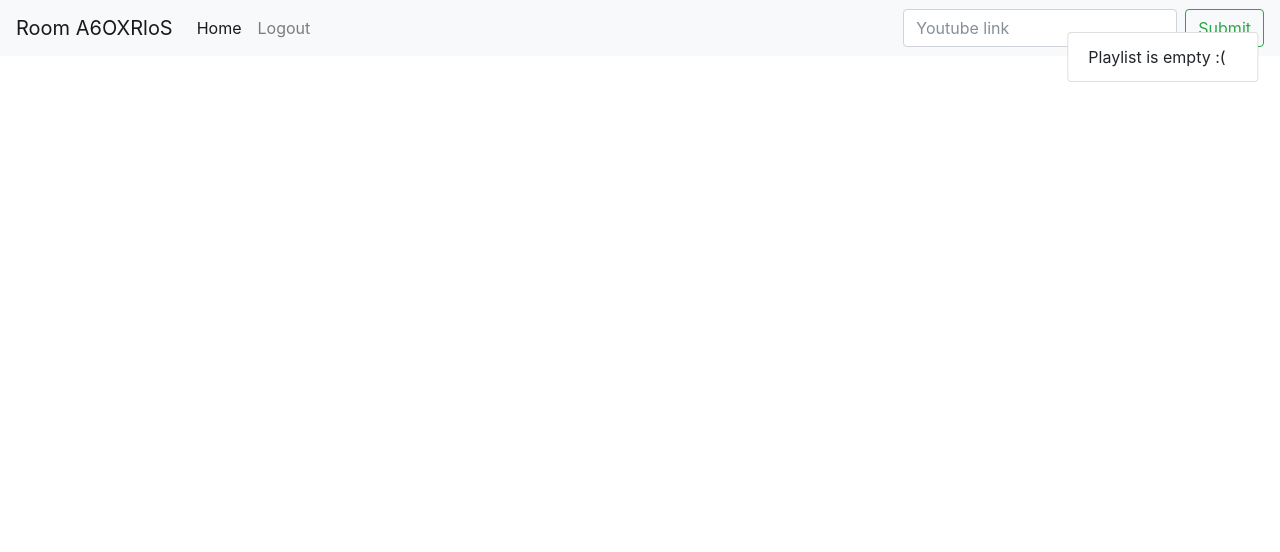
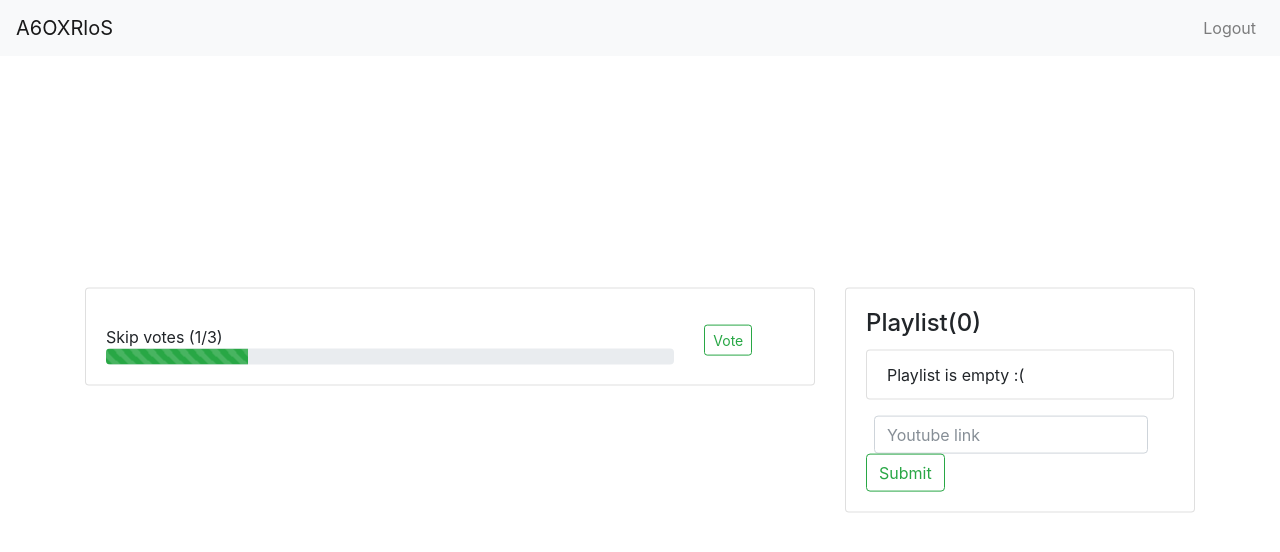
Before and after one commit to ndrebing/djangomusic, a Django app: a page that uses music/templates/music/room.html in a window 1280 px wide. Shown: the top 552 px of the page. Run offline with Django 3.2, Linux system fonts and the light colour scheme; a user stored in the database is signed in; data comes from the database, SQL or seed files in the repository; both versions use the stored data as it was after the commit; some libraries are stand-ins or nearby versions.

Commit message:
room.html progress

```diff
--- a/music/templates/music/log_in.html
+++ b/music/templates/music/log_in.html
@@ -11,7 +11,7 @@
     {%csrf_token%}
     {% bootstrap_form form %}
     {% buttons %}
-    <button type = "submit" class="btn btn-info" style="width:100%">Login</button>
+    <button type = "submit" class="btn btn-primary" style="width:100%">Login</button>
     {% endbuttons %}
   </form>
   <p>Don't have an account? <a href="{% url 'sign_up' %}">Sign up! </a></p>
--- a/music/templates/music/room.html
+++ b/music/templates/music/room.html
@@ -4,48 +4,65 @@
 
 {% block content %}
 <nav class="navbar navbar-expand-lg navbar-light bg-light">
-  <a class="navbar-brand" href="{{url}}">Room {{url}}</a>
+  <a class="navbar-brand" href="{{url}}">{{url}}</a>
   <button class="navbar-toggler" type="button" data-toggle="collapse" data-target="#navbarNavDropdown" aria-controls="navbarNavDropdown" aria-expanded="false" aria-label="Toggle navigation">
     <span class="navbar-toggler-icon"></span>
   </button>
   <div class="collapse navbar-collapse" id="navbarNavDropdown">
-    <ul class="navbar-nav">
-      <li class="nav-item active">
-        <a class="nav-link">Home <span class="sr-only">(current)</span></a>
-      </li>
-      <li class="nav-item">
+    <ul class="navbar-nav ml-auto">
+      <li class="nav-item ">
         <a class="nav-link" href="{% url 'log_out' %}">Logout</a>
       </li>
-
     </ul>
   </div>
-  <form class="form-inline">
-    <input class="form-control mr-sm-2" type="search" placeholder="Youtube link" aria-label="Search">
-    <button class="btn btn-outline-success my-2 my-sm-0" type="submit">Submit</button>
-  </form>
+
 </nav>
+<div class="container center">
+  <div class="row">
+  <div class="col-sm-8">
+    <div class="card">
+      <div class="card-body">
 
-<div class="container">
-  <div class="row justify-content-md-center">
-    <div class="col">
-      <div id=player></div>
+        <div id=player></div>
+        <p></p>
+
+        <div class="row">
+          <div class="col col-sm-10">
+              Skip votes (1/3)<div class="progress"><div class="progress-bar progress-bar-striped bg-success progress-bar-animated" role="progressbar" style="width: 25%" aria-valuenow="33" aria-valuemin="0" aria-valuemax="100"></div></div>
+          </div>
+          <div class="col col-sm-2">
+              <button type="button" class="btn btn-outline-success my-2 my-sm-0 btn-sm">Vote</button>
+            </div>
+          </div>
+        </div>
+      </div>
     </div>
-    <div class="col col-lg-2">
-      <div class="content center">
-        <ul class="list-group" style="width:200%;">
+
+
+  <div class="col-sm-4">
+    <div class="card">
+      <div class="card-body">
+        <h4 class="card-title">Playlist({{playlistItems|length}})</h4>
+        <ul class="list-group">
           {% for item in playlistItems %}
-            <li class="list-group-item d-flex justify-content-between align-items-center">{{ item.title }}<span class="badge badge-primary badge-pill">{{item.user_added.username}}</span></li>
+              <li class="list-group-item d-flex justify-content-between align-items-center {% if item.youtube_id == room.current_playlistItem.youtube_id %}active{% endif %}">{{ item.title }}<span class="badge badge-primary badge-pill">{{item.user_added.username}}</span></li>
           {% empty %}
-            <li class="list-group-item">Playlist is empty :(</li>
+                <li class="list-group-item">Playlist is empty :(</li>
           {% endfor %}
         </ul>
-        </div>
+      </p>
+        <form class="form-inline">
+          <div class="form-group mx-sm-2">
+            <label for="inputPassword2" class="sr-only">Password</label>
+            <input type="password" class="form-control" id="inputPassword2" placeholder="Youtube link">
+          </div>
+          <button type="submit" class="btn btn-outline-success my-2 my-sm-0">Submit</button>
+        </form>
+      </div>
     </div>
   </div>
 </div>
-
-
-
+</div>
 
 {% endblock content %}
 
--- a/music/views.py
+++ b/music/views.py
@@ -96,8 +96,7 @@ def user_list(request):
 @login_required(login_url='log_in')
 def room(request, url):
     room, created = Room.objects.get_or_create(url=url)
-    playlistItems = PlaylistItem.objects.filter(room=room).order_by('-added')
-
+    playlistItems = list(PlaylistItem.objects.filter(room=room).order_by('-added'))
     profile = Profile.objects.get(user=request.user)
     profile.last_room = room
     profile.save()
@@ -107,6 +106,7 @@ def room(request, url):
         'playlistItems': playlistItems,
         'user': request.user,
         'profile': profile,
+        'room': room,
     })
 
 #def create_database_integrity():
--- a/static/music/style.css
+++ b/static/music/style.css
@@ -20,7 +20,16 @@ td.op {
     transform: translate(-50%, -50%);
 }
 
+.rcenter {
+    position: relative;
+    top: 50%;
+    left: 50%;
+    transform: translate(-50%, -50%);
+}
+
 h1 {
     font-family: 'Roboto';
     font-color: #17201D;
 }
+
+html, body {margin: 0; height: 100%; overflow: hidden}
```
Also changed, not shown: db.sqlite3.
